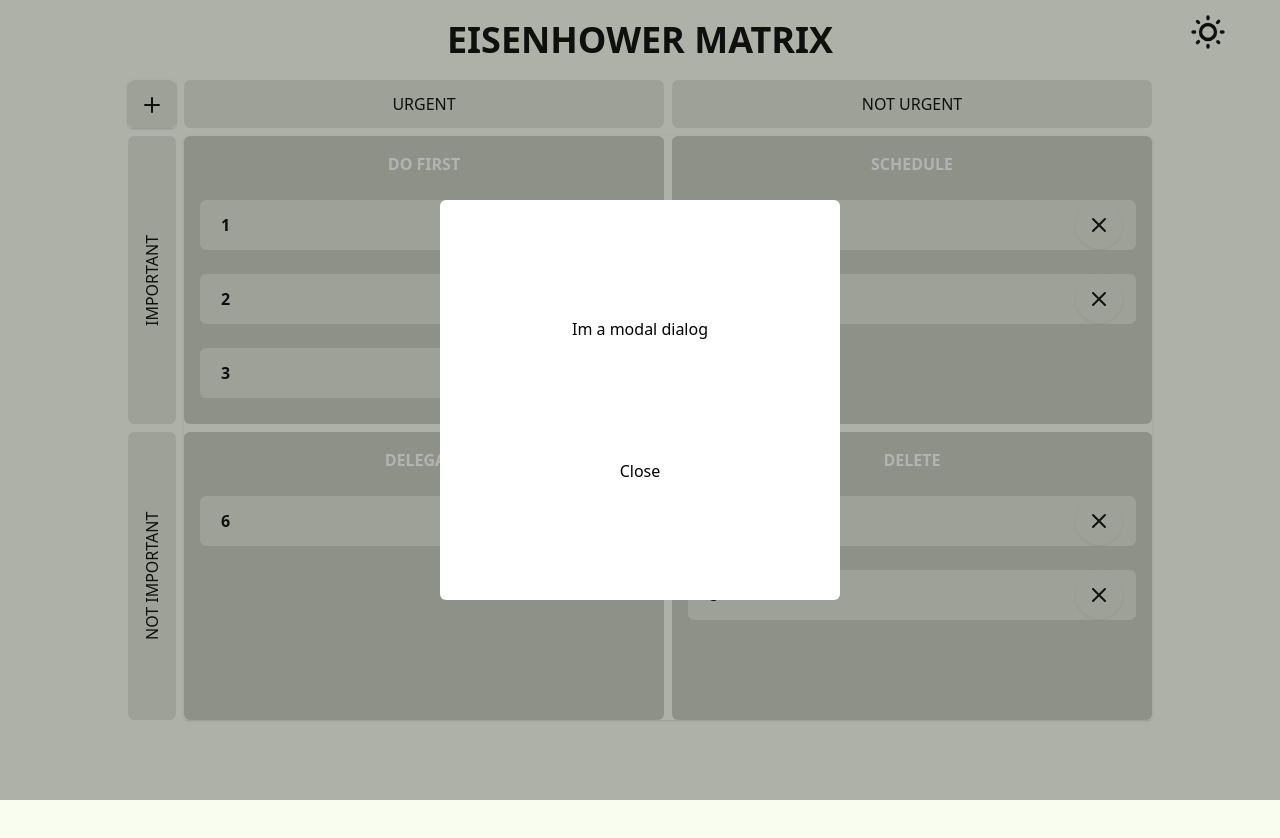
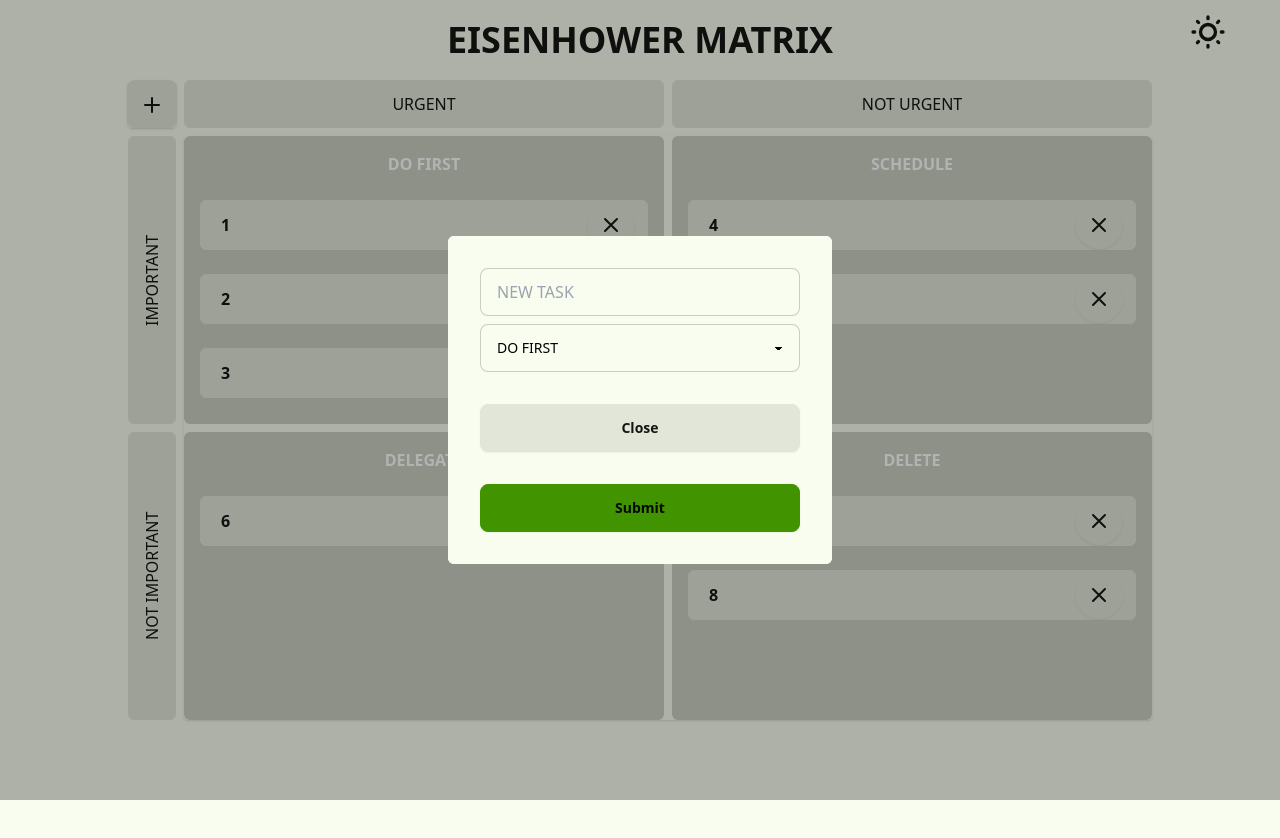
Before and after one commit to annaabramowicz/eisenhower-matrix, a Next.js app: page / in a window 1280 px wide. Both pictures are taken after a click on the button 152 px from the left and 104 px from the top of the page. Shown: the top 838 px of the page. Built offline with nearby package versions, Linux system fonts and the light colour scheme.

Commit message:
styled and logic AddTaskModal, enums quarter

```diff
--- a/src/app/components/AddTaskModal.tsx
+++ b/src/app/components/AddTaskModal.tsx
@@ -1,12 +1,55 @@
+import { useAddTask } from "../hooks/useAddTask";
+import { QuarterTitle } from "../types/enums";
+
 const AddTaskModal = ({ onClose }: { onClose: () => void }) => {
+  const { addTask } = useAddTask();
+
+  const submit = (event: React.FormEvent<HTMLFormElement>) => {
+    event.preventDefault();
+
+    const formData = new FormData(event.currentTarget);
+    const taskName = formData.get("new-task");
+    const taskQuarter = formData.get("quarter");
+
+    addTask(`${taskQuarter}`, { id: taskName });
+    onClose();
+  };
+
   return (
-    <div className="absolute top-0 left-0 z-[999] w-screen h-screen bg-black/30 ">
-      <dialog
-        open
-        className="flex justify-evenly flex-col items-center absolute inset-x-1/2 translate-x-[-50%] translate-y-1/2 h-[50vh] w-[50vh] rounded-md"
-      >
-        <div>Im a modal dialog</div>
-        <button onClick={onClose}>Close</button>
+    <div className="flex items-center absolute top-0 left-0 z-[999] w-screen h-screen bg-black/30 ">
+      <dialog open className="max-w-sm w-[50vh] rounded-md">
+        <div className="rounded-md bg-base-100 w-full ">
+          <form className="card-body " onSubmit={submit}>
+            <input
+              type="text"
+              name="new-task"
+              placeholder="NEW TASK"
+              className="input input-bordered w-full max-w-xs"
+              required
+            />
+            <select
+              name="quarter"
+              className="select select-bordered w-full max-w-xs"
+              required
+            >
+              <option>{QuarterTitle.doFirst}</option>
+              <option>{QuarterTitle.schedule}</option>
+              <option>{QuarterTitle.delegate}</option>
+              <option>{QuarterTitle.delete}</option>
+            </select>
+
+            <div className="form-control mt-6">
+              <button className="btn" onClick={onClose}>
+                Close
+              </button>
+            </div>
+            <div className="form-control mt-6">
+              <button className="btn btn-primary" type="submit">
+                Submit
+              </button>
+            </div>
+          </form>
+        </div>
       </dialog>
     </div>
   );
--- a/src/app/context/matrixContext.tsx
+++ b/src/app/context/matrixContext.tsx
@@ -1,15 +1,19 @@
 import { createContext, ReactNode, useContext, useState } from "react";
 import { MatrixContextType } from "../types/matrixTypes";
+import { QuarterTitle } from "../types/enums";
 
 type MatrixContextProvider = {
   children: ReactNode;
 };
 
 const defaultMatrix = [
-  { title: "DO FIRST", tasks: [{ id: "1" }, { id: "2" }, { id: "3" }] },
-  { title: "SCHEDULE", tasks: [{ id: "4" }, { id: "5" }] },
-  { title: "DELEGATE", tasks: [{ id: "6" }] },
-  { title: "DELETE", tasks: [{ id: "7" }, { id: "8" }] },
+  {
+    title: QuarterTitle.doFirst,
+    tasks: [{ id: "1" }, { id: "2" }, { id: "3" }],
+  },
+  { title: QuarterTitle.schedule, tasks: [{ id: "4" }, { id: "5" }] },
+  { title: QuarterTitle.delegate, tasks: [{ id: "6" }] },
+  { title: QuarterTitle.delete, tasks: [{ id: "7" }, { id: "8" }] },
 ];
 
 const MatrixContext = createContext<MatrixContextType | null>(null);
--- a/src/app/hooks/useAddTask.tsx
+++ b/src/app/hooks/useAddTask.tsx
@@ -2,18 +2,22 @@ import { useMatrixContext } from "../context/matrixContext";
 import { Quarter } from "../types/matrixTypes";
 
 export const useAddTask = () => {
-  const { setMatrix } = useMatrixContext();
+  const { matrix, setMatrix } = useMatrixContext();
 
   const addTask = (
     quarterTitle: string,
-    positionTaskToMove: number,
-    newTask: { id: string }
+    newTask: { id: string },
+    positionTaskToMove?: number
   ) => {
+    const quarterToMove = matrix.find(({ title }) => title === quarterTitle);
+    const calculatedPosition =
+      positionTaskToMove ?? quarterToMove?.tasks.length ?? 0;
+
     setMatrix((prevMatrix) => {
       return prevMatrix.map((quarter: Quarter) => {
         if (quarter.title === quarterTitle) {
           const newTasks = [...quarter.tasks];
-          newTasks.splice(positionTaskToMove, 0, newTask);
+          newTasks.splice(calculatedPosition, 0, newTask);
           return { ...quarter, tasks: newTasks };
         }
         return quarter;
--- a/src/app/hooks/useMatrix.tsx
+++ b/src/app/hooks/useMatrix.tsx
@@ -30,15 +30,15 @@ export const useMatrix = () => {
     );
     if (!taskToMove) return;
 
-    const quarterToMove = matrix.find(
-      ({ title }) => title === titleQuarterToMove
-    );
+    // const quarterToMove = matrix.find(
+    //   ({ title }) => title === titleQuarterToMove
+    // );
 
-    const calculatedPosition =
-      positionTaskToMove ?? quarterToMove?.tasks.length ?? 0;
+    // const calculatedPosition =
+    //   positionTaskToMove ?? quarterToMove?.tasks.length ?? 0;
 
     removeTask(activeTask.quarterActiveTask, activeTask.positionActiveTask);
-    addTask(titleQuarterToMove, calculatedPosition, taskToMove);
+    addTask(titleQuarterToMove, taskToMove, positionTaskToMove);
   };
   return { moveTask };
 };
--- /dev/null
+++ b/src/app/types/enums.tsx
@@ -0,0 +1,6 @@
+export enum QuarterTitle {
+  doFirst = "DO FIRST",
+  schedule = "SCHEDULE",
+  delegate = "DELEGATE",
+  delete = "DELETE",
+}
```
